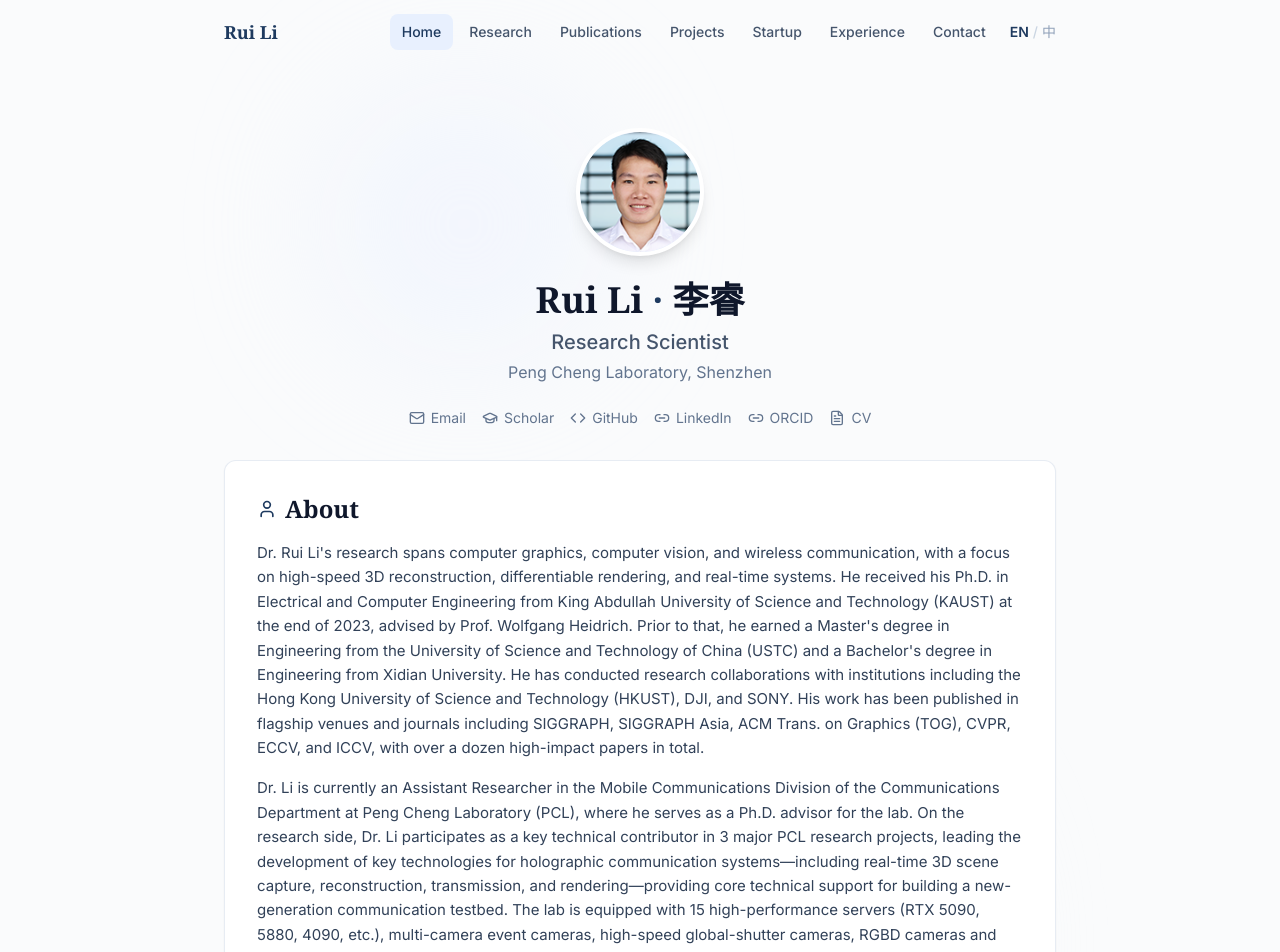
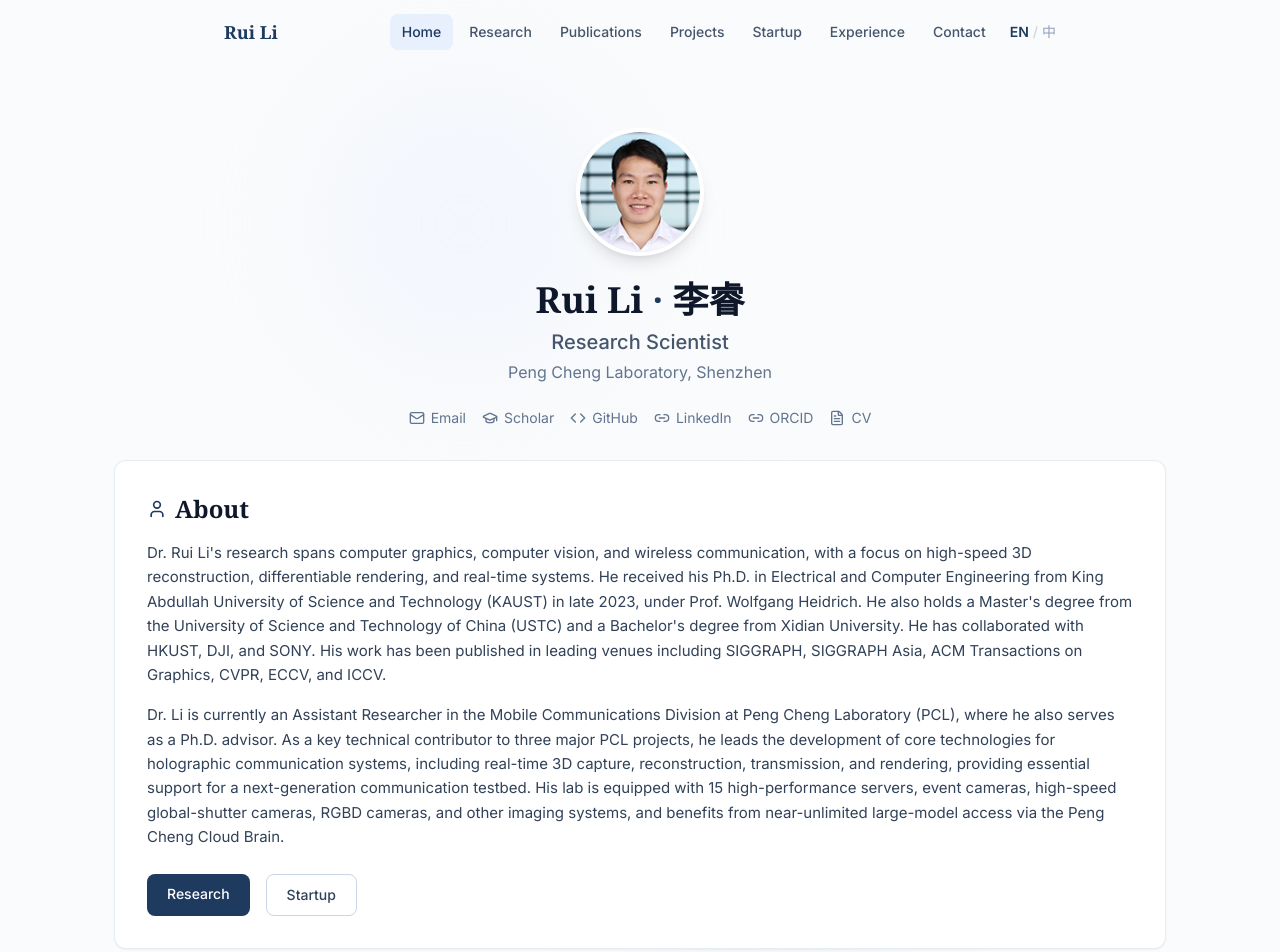
Before and after one commit to arthurlirui/personal-homepage-rui, a Next.js app: page / in a window 1280 px wide. Shown: the top 952 px of the page. Built offline with nearby package versions, Linux system fonts and the light colour scheme.

Commit message:
feat: update English About text, widen Hero container to 1100px

```diff
--- a/components/home/HeroSection.tsx
+++ b/components/home/HeroSection.tsx
@@ -14,9 +14,9 @@ const iconMap = {
   'file-text': FileText,
 }
 
-const bioEn = `Dr. Rui Li's research spans computer graphics, computer vision, and wireless communication, with a focus on high-speed 3D reconstruction, differentiable rendering, and real-time systems. He received his Ph.D. in Electrical and Computer Engineering from King Abdullah University of Science and Technology (KAUST) at the end of 2023, advised by Prof. Wolfgang Heidrich. Prior to that, he earned a Master's degree in Engineering from the University of Science and Technology of China (USTC) and a Bachelor's degree in Engineering from Xidian University. He has conducted research collaborations with institutions including the Hong Kong University of Science and Technology (HKUST), DJI, and SONY. His work has been published in flagship venues and journals including SIGGRAPH, SIGGRAPH Asia, ACM Trans. on Graphics (TOG), CVPR, ECCV, and ICCV, with over a dozen high-impact papers in total.
+const bioEn = `Dr. Rui Li's research spans computer graphics, computer vision, and wireless communication, with a focus on high-speed 3D reconstruction, differentiable rendering, and real-time systems. He received his Ph.D. in Electrical and Computer Engineering from King Abdullah University of Science and Technology (KAUST) in late 2023, under Prof. Wolfgang Heidrich. He also holds a Master's degree from the University of Science and Technology of China (USTC) and a Bachelor's degree from Xidian University. He has collaborated with HKUST, DJI, and SONY. His work has been published in leading venues including SIGGRAPH, SIGGRAPH Asia, ACM Transactions on Graphics, CVPR, ECCV, and ICCV.
 
-Dr. Li is currently an Assistant Researcher in the Mobile Communications Division of the Communications Department at Peng Cheng Laboratory (PCL), where he serves as a Ph.D. advisor for the lab. On the research side, Dr. Li participates as a key technical contributor in 3 major PCL research projects, leading the development of key technologies for holographic communication systems—including real-time 3D scene capture, reconstruction, transmission, and rendering—providing core technical support for building a new-generation communication testbed. The lab is equipped with 15 high-performance servers (RTX 5090, 5880, 4090, etc.), multi-camera event cameras, high-speed global-shutter cameras, RGBD cameras and other imaging devices, and—backed by the Peng Cheng Cloud Brain infrastructure—offers near-unlimited tokens for large models such as GLM and DeepSeek.`
+Dr. Li is currently an Assistant Researcher in the Mobile Communications Division at Peng Cheng Laboratory (PCL), where he also serves as a Ph.D. advisor. As a key technical contributor to three major PCL projects, he leads the development of core technologies for holographic communication systems, including real-time 3D capture, reconstruction, transmission, and rendering, providing essential support for a next-generation communication testbed. His lab is equipped with 15 high-performance servers, event cameras, high-speed global-shutter cameras, RGBD cameras, and other imaging systems, and benefits from near-unlimited large-model access via the Peng Cheng Cloud Brain.`
 
 const bioZh = `李睿博士，研究方向涵盖计算机图形学、计算机视觉和无线通信，专攻高速三维重建、可微渲染、实时系统领域。2023底年于阿卜杜拉国王科技大学（KAUST）电子与计算机工程系获博士学位，师从Prof. Wolfgang Heidrich教授；在此之前，他在中国科学技术大学获工学硕士学位，在西安电子科技大学获得工学学士学位。曾赴香港科技大学、大疆创新（DJI）、索尼（SONY）等机构开展科研合作。他的学术成果发表在SIGGRAPH、SIGGRAPH Asia、Trans. on Graphics (TOG)、CVPR、ECCV、ICCV等旗舰会议和期刊，总计发表高水平论文十余篇。
 
@@ -36,7 +36,7 @@ export default function HeroSection() {
         <div className="absolute bottom-10 right-1/4 w-96 h-96 bg-slate-100 rounded-full blur-3xl" />
       </div>
 
-      <div className="max-w-[880px] mx-auto px-6">
+      <div className="max-w-[1100px] mx-auto px-6">
         {/* Avatar + name + title */}
         <div className="text-center">
           <div className="w-28 h-28 md:w-32 md:h-32 mx-auto mb-6 rounded-full bg-accent-subtle border-4 border-white shadow-lg flex items-center justify-center overflow-hidden">
```
